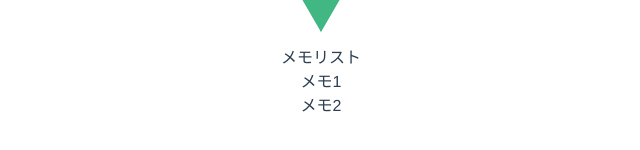
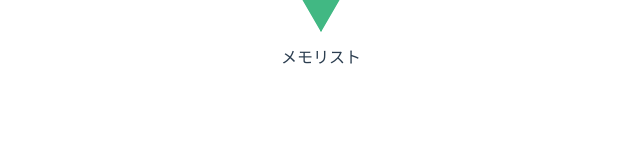
Before and after one commit to yamatatsu10969/memo_vue, a Vue app: page /#/ in a window 1280 px wide. Shown: the part 238-388 px from the top of the page, without its empty margins (319-959 px from the left). Built offline with nearby package versions, Linux system fonts and the light colour scheme.

Commit message:
Feat: Show memo content

```diff
--- a/src/components/MemoList.vue
+++ b/src/components/MemoList.vue
@@ -1,12 +1,20 @@
 <template>
   <div class="container">メモリスト</div>
-  <div>メモ1</div>
-  <div>メモ2</div>
+  <ul>
+    <li v-for="memo in memos" :key="memo.id">
+      {{ memo.content }}
+    </li>
+  </ul>
 </template>
 
 <script>
 export default {
   name: "MemoList",
+  computed: {
+    memos() {
+      return this.$store.state.memos;
+    },
+  },
 };
 </script>
 
```
